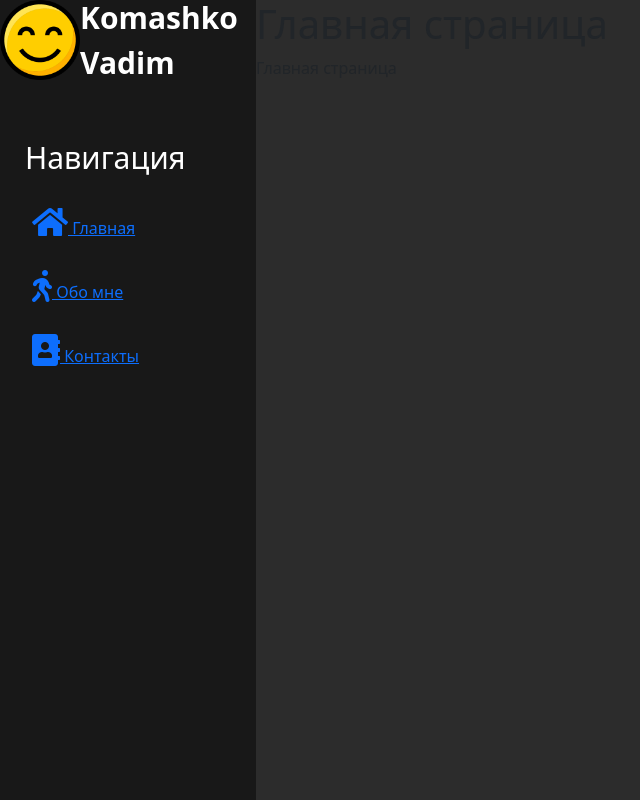
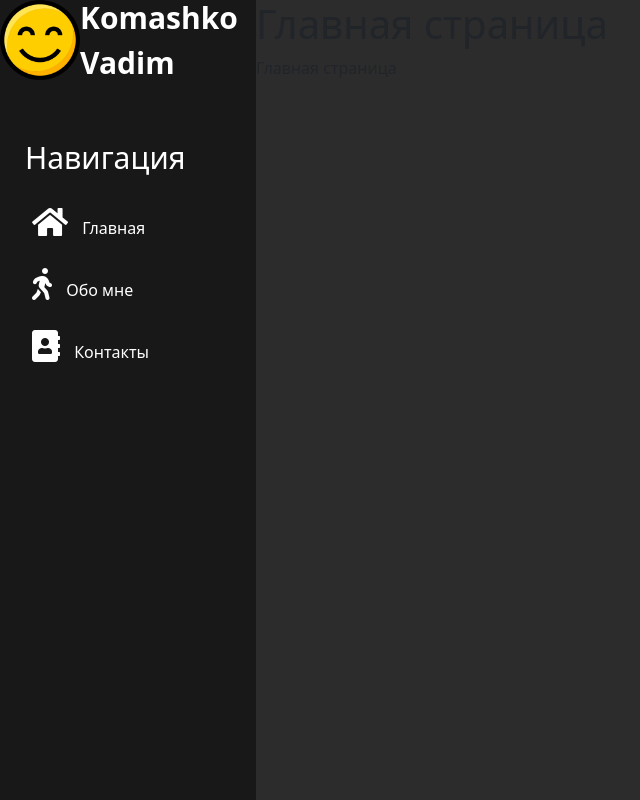
Before and after one commit to VadimRight/django_project, a Django app: page / in a window 1280 px wide. Shown: the whole page, without its empty margins (0-640 px from the left). Run offline with Django 4.2, Linux system fonts and the light colour scheme; some libraries are stand-ins or nearby versions.

Commit message:
text is changing its color, but something is no ready yet

```diff
--- a/web_project/main/static/main/css/main.css
+++ b/web_project/main/static/main/css/main.css
@@ -29,16 +29,50 @@ aside h3 {
     margin-top: 50px;
     font-size: 30px;
 }
-
-aside ul li {
+aside ul * {list-style: none}
+aside li * {
+    margin: 0;
+    padding: 0;
+    border: 0;
+    font-size: 100%;
+    font-weight: normal;
+    vertical-align: baseline;
+    list-style: none;
+    line-height: 1;
+}
+li a {
     color: #fff;
-    display: block;
+    text-decoration: none;
+}
+li {
+    list-style: none;
+    display: flex;
+    align-items: center;
     margin-top: 30px;
-    transition: all .6s ease;
+    transition: all 0.3s ease;
 }
 
-aside ul li: hover, aside ul li a:hover{
-    color: eb5959;
+li i {
+    font-size: 24px;
+    margin-right: 10px;
+    color: #fff;
+    transition: all 0.3s ease;
+}
+
+li a {
+    color: #fff;
     text-decoration: none;
+    transition: all 0.3s ease;
+}
+
+li:hover {
     transform: scale(1.05);
 }
+
+li:hover i {
+    color: purple;
+    }
+
+li:hover a {
+    color: purple;
+}
--- a/web_project/main/templates/main/layout.html
+++ b/web_project/main/templates/main/layout.html
@@ -17,9 +17,9 @@
         <span class = "logo">Komashko Vadim</span>
         <h3>Навигация</h3>
         <ul>
-            <li><a href="#"><i class="fas fa-home fa-2x"></i> Главная</a></li>
-            <li><a href="#"><i class="fas fa-walking fa-2x"></i> Обо мне</a></li>
-            <li><a href="#"><i class="fas fa-address-book fa-2x"></i> Контакты</a></li>
+            <li><a href="#"><i class="fas fa-home fa-2x" style="color: #fff;"></i> Главная</a></li>
+            <li><a href="#"><i class="fas fa-walking fa-2x" style="color: #fff;"></i> Обо мне</a></li>
+            <li><a href="#"><i class="fas fa-address-book fa-2x" style="color: #fff;"></i> Контакты</a></li>
         </ul>
     </aside>
 <main>
```
